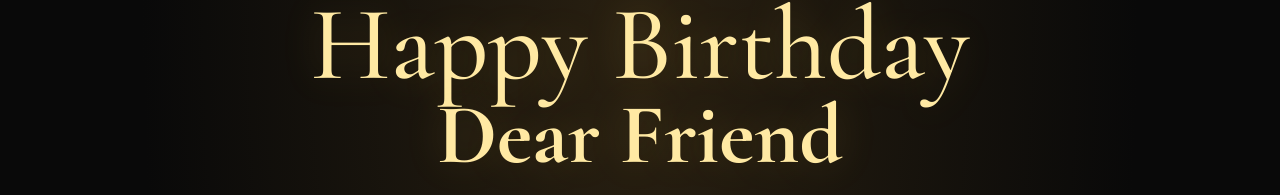
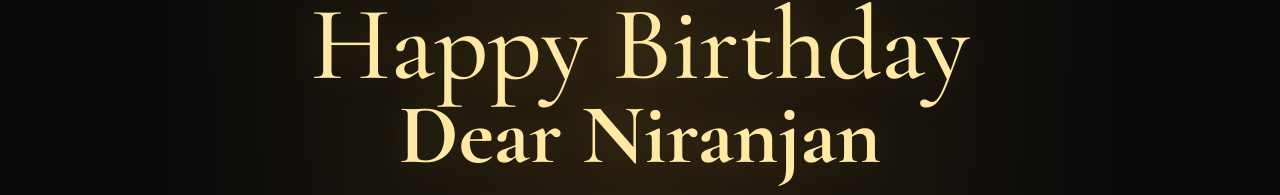
Before and after one commit to studytogetherpsc/birthday, a plain HTML site: page index.html in a window 1280 px wide. Shown: the part 270-465 px from the top of the page. Drawn offline with nearby package versions, Linux system fonts and the light colour scheme.

Commit message:
Update index.html

```diff
--- a/index.html
+++ b/index.html
@@ -277,7 +277,7 @@ footer {
 <script>
 // PERSONALIZE HERE
 const CONFIG = {
-  name: "Dear Friend",
+  name: "Dear Niranjan",
   // Replace this with your birthday message
   message: "",
 };
```
